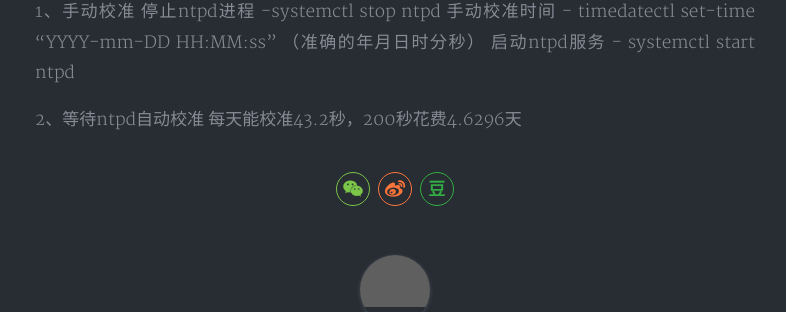
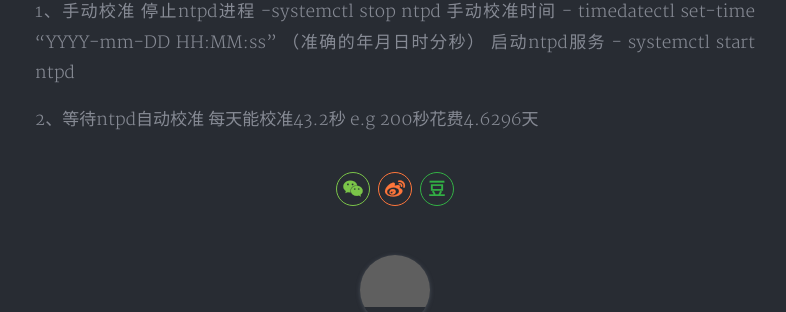
Before and after one commit to zcsee/zcsee.github.io, a Jekyll site: the page built from _posts/2023-05-23-ntp对时.md, in a window 1280 px wide and 900 px high, scrolled down 977 px. Shown: the part 151-463 px from the top of the window, without its empty margins (245-1031 px from the left). Built offline with Jekyll 4.4.1, drawn with Linux system fonts in a browser that asks for light colours; nearby versions of some CDN libraries; a style sheet for code colours, icons or effects is not loaded; grey boxes are pictures that could not be loaded.

Commit message:
add ntpd adjust

```diff
--- a/_posts/2023-05-23-ntp对时.md
+++ b/_posts/2023-05-23-ntp对时.md
@@ -39,4 +39,6 @@
 启动ntpd服务    - systemctl start ntpd
 
 2、等待ntpd自动校准
-每天能校准43.2秒，200秒花费4.6296天
+每天能校准43.2秒
+    e.g
+    200秒花费4.6296天
```
